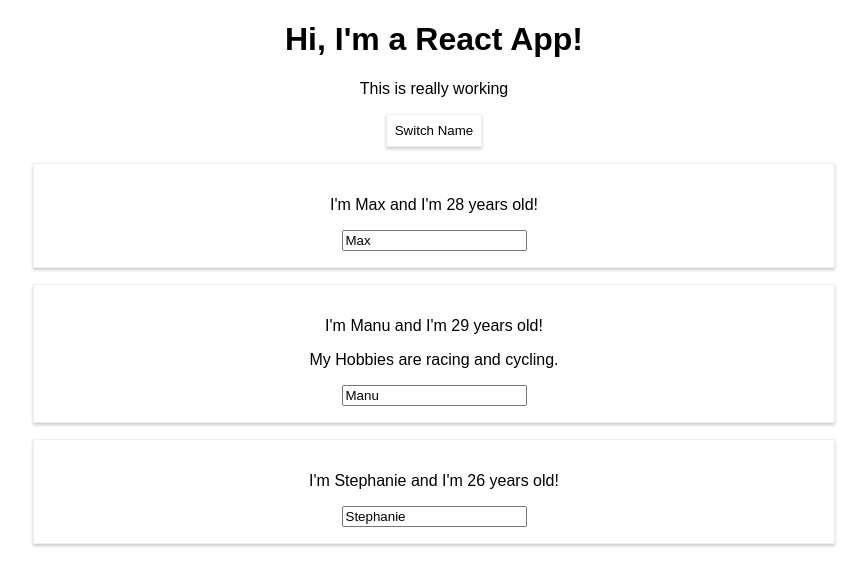
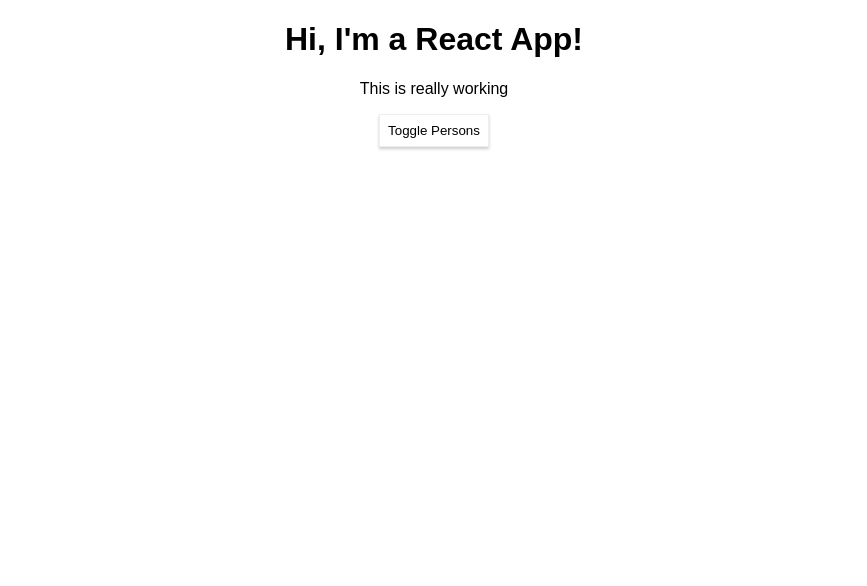
Before and after one commit to AndersonCossul/learning-react, a React (Create React App) app: page / in a window 1280 px wide. Shown: the top 586 px of the page, without its empty margins (206-1073 px from the left). Built offline with nearby package versions, Linux system fonts and the light colour scheme.

Commit message:
Added crazy if statement.

```diff
--- a/src/App.js
+++ b/src/App.js
@@ -10,7 +10,8 @@
       { name: 'Manu', age: 29 },
       { name: 'Stephanie', age: 26 }
     ],
-    otherState: 'some other value'
+    otherState: 'some other value',
+    showPersons: false
   }
 
   switchNameHandler = (newName) => {
@@ -33,6 +34,11 @@
     })
   }
 
+  togglePersonsHandler = () => {
+    const actualState = this.state.showPersons
+    this.setState({showPersons: !actualState})
+  }
+
   render() {
     const style = {
       backgroundColor: 'white',
@@ -49,10 +55,12 @@
         <p>This is really working</p>
         <button
           style={style}
-          onClick={this.switchNameHandler.bind(this, 'Ander!')}>Switch Name</button>
+          onClick={this.togglePersonsHandler}>Toggle Persons</button>
+        { !this.state.showPersons ? null :
+          <div>
             <Person
               name={this.state.persons[0].name}
-          age={this.state.persons[0].age}/>
+              age={this.state.persons[0].age} />
             <Person
               name={this.state.persons[1].name}
               age={this.state.persons[1].age}
@@ -62,7 +70,9 @@
             </Person>
             <Person
               name={this.state.persons[2].name}
-          age={this.state.persons[2].age}/>
+              age={this.state.persons[2].age} />
+          </div>
+        }
       </div>
     );
   }
```
Lines whose indentation alone changed are shown as unchanged.
